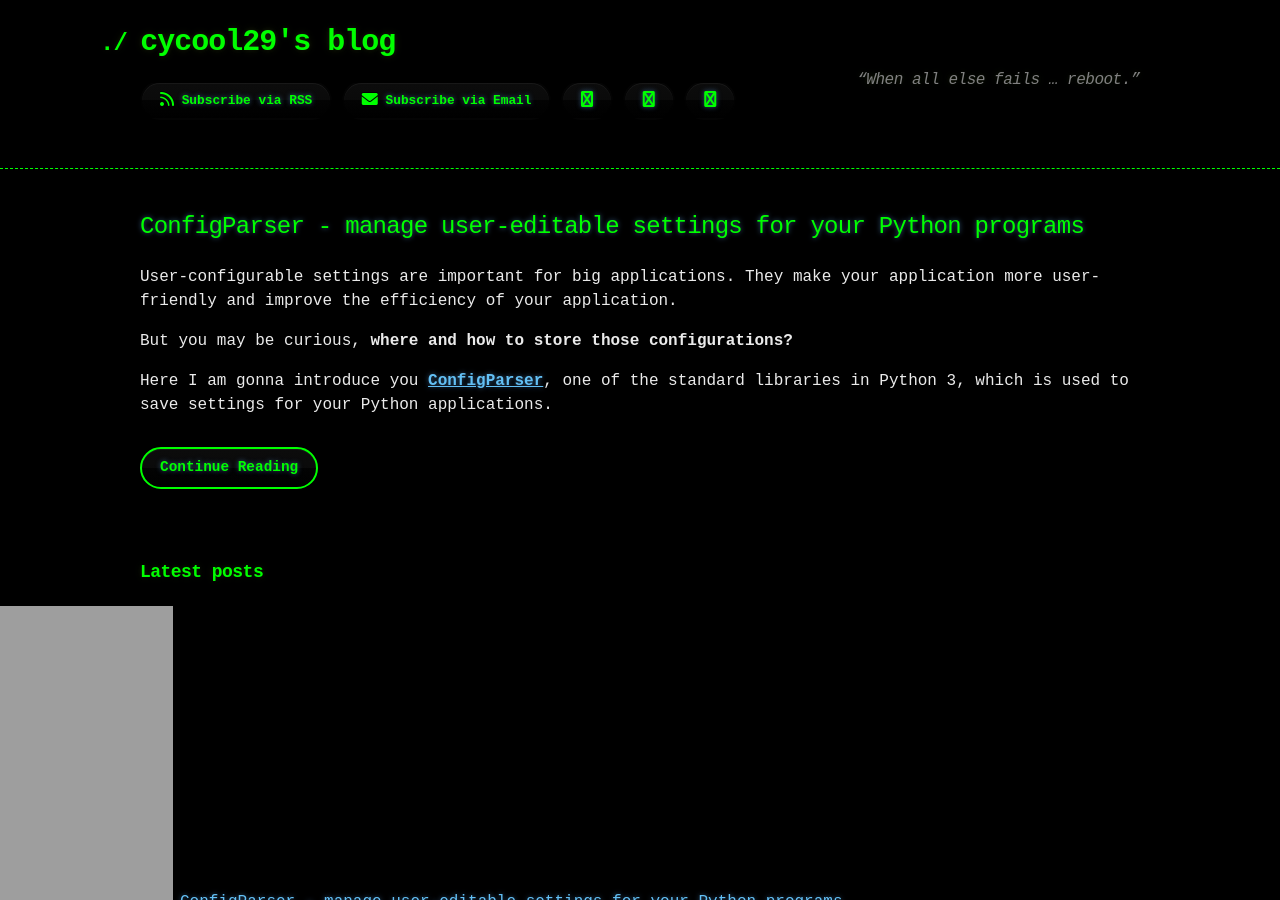
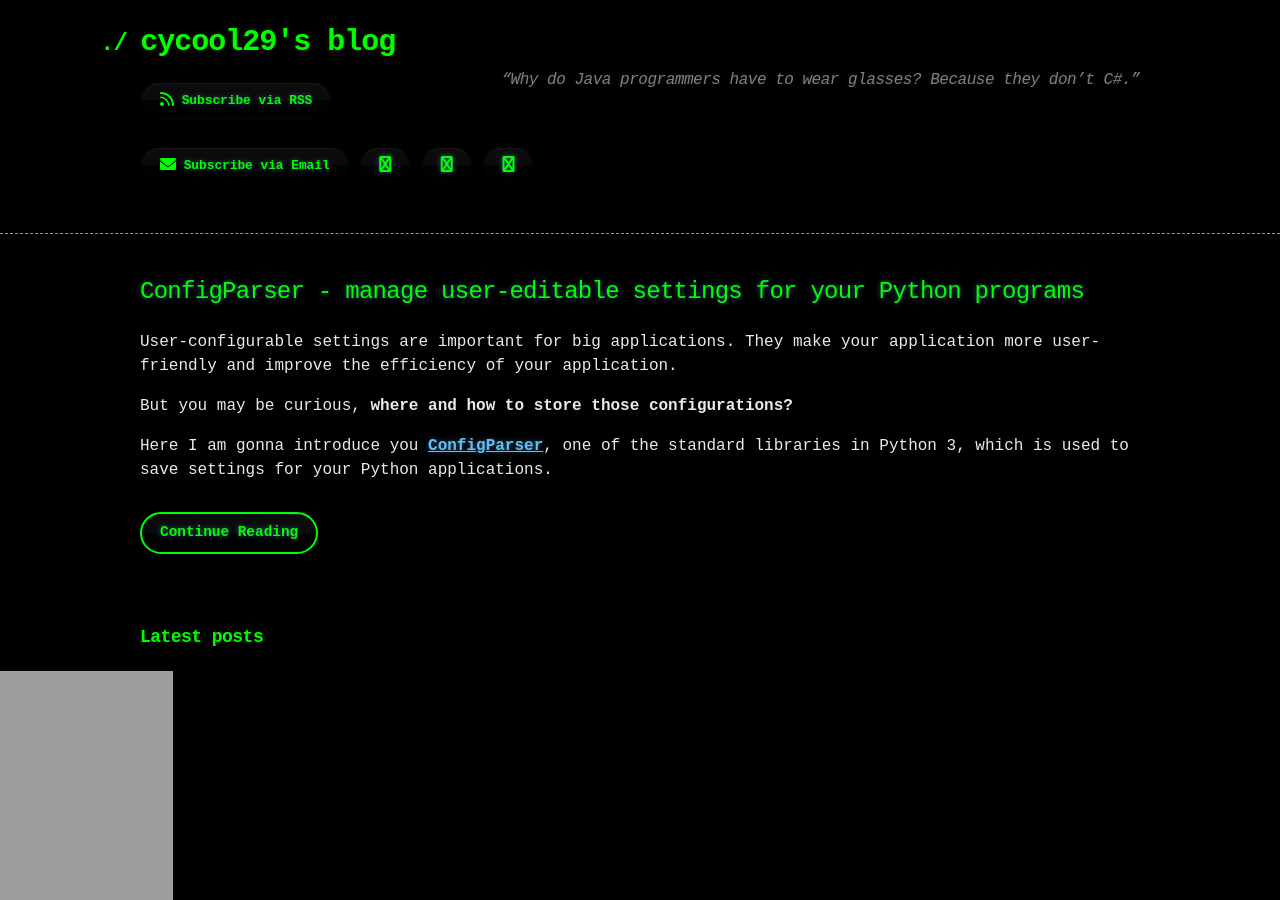
Before and after one commit to cycool29/cycool29.github.io, a Jekyll site: the page built from index.md, in a window 1280 px wide and 900 px high. Built offline with Jekyll 4.4.1, drawn with Linux system fonts in a browser that asks for light colours; a style sheet for code colours, icons or effects is not loaded.

Commit message:
Update quotes

```diff
--- a/_config.yml
+++ b/_config.yml
@@ -1,5 +1,5 @@
 title: cycool29's blog
-description: "“When all else fails … reboot.” "
+description: "“Why do Java programmers have to wear glasses? Because they don’t C#.” "
 bio: A high school student. Intermediate in Python, Git, Bash. Learning JavaScript. He/Him. "
 author: cycool29
 url: https://cycool29.github.io
```
